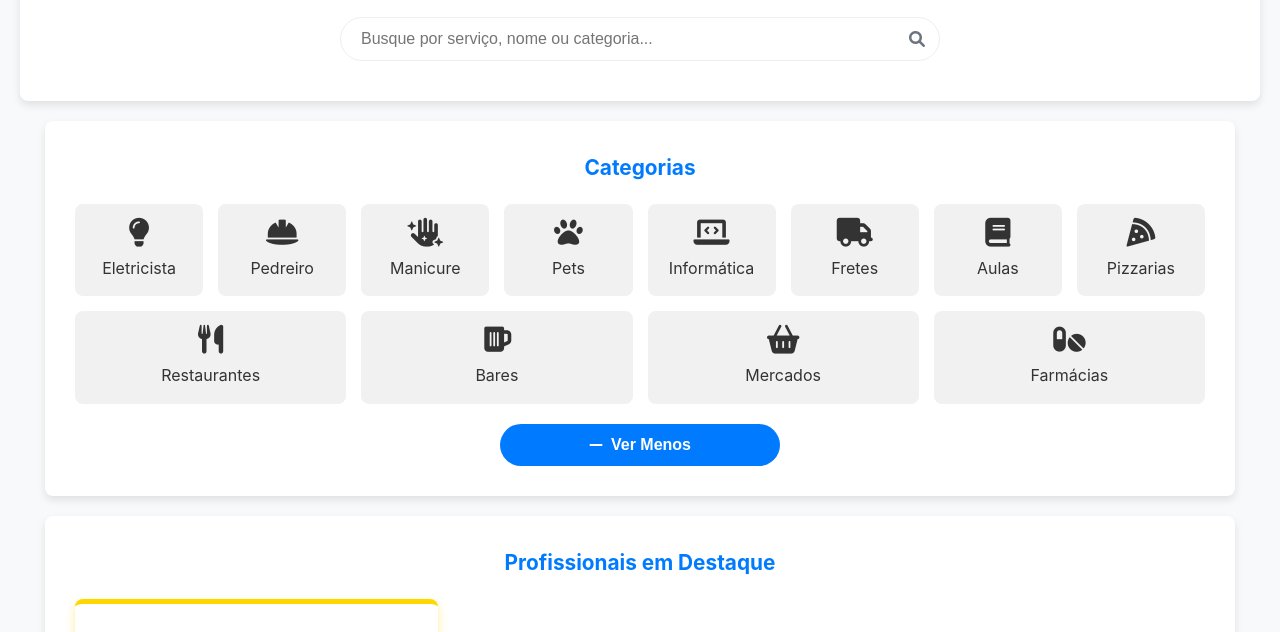
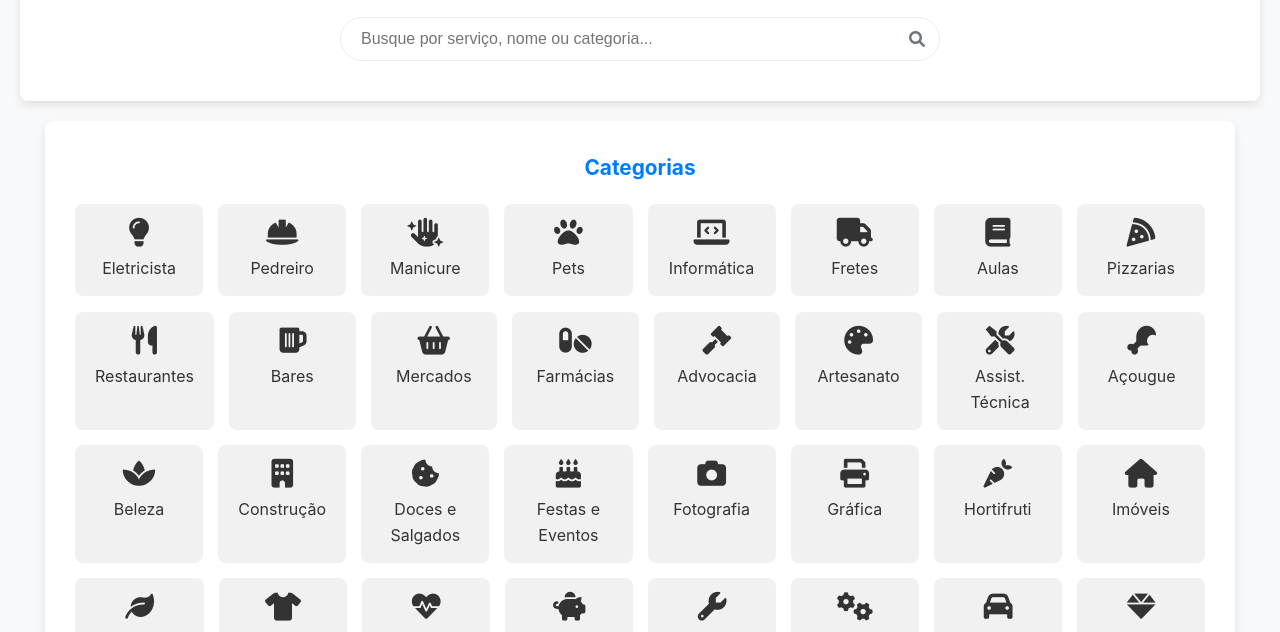
Before and after one commit to Eduardohmn/ListaDeServicos, a plain HTML site: page index.html in a window 1280 px wide. Both pictures are taken after a click on the button "Ver Mais Categorias". Shown: the part 168-800 px from the top of the page. Drawn offline with Linux system fonts and the light colour scheme.

Commit message:
categorias adicionadas

```diff
--- a/assets/css/global.css
+++ b/assets/css/global.css
@@ -36,6 +36,9 @@ footer {
     color: var(--secondary-color);
 }
 
+#moreCategories {
+  margin-top: 1rem; /* Ou o mesmo valor do 'gap' do seu grid */
+}
 
 /* Estilos para telas maiores (Desktop) */
 /* Adicionado para o tema escuro */
--- a/assets/js/script.js
+++ b/assets/js/script.js
@@ -8,14 +8,17 @@ document.addEventListener('DOMContentLoaded', () => {
     const moreCategories = document.getElementById('moreCategories');
     const categoriesSection = document.querySelector('.categories-section'); // Seleciona a seção inteira das categorias
 
-    // --- LÓGICA PARA CATEGORIAS EXPANSÍVEIS ---
+    // --- LÓGICA CORRIGIDA PARA CATEGORIAS EXPANSÍVEIS ---
     if (toggleCategoriesBtn) {
         toggleCategoriesBtn.addEventListener('click', () => {
-            moreCategories.classList.toggle('expanded');
-            if (moreCategories.classList.contains('expanded')) {
+            // Alterna a classe que realmente esconde o elemento
+            moreCategories.classList.toggle('hidden-categories');
+
+            // Verifica se a classe que esconde ainda existe para definir o texto do botão
+            if (moreCategories.classList.contains('hidden-categories')) {
+                toggleCategoriesBtn.innerHTML = '<i class="fa fa-plus"></i> Ver Mais Categorias';
+            } else {
                 toggleCategoriesBtn.innerHTML = '<i class="fa fa-minus"></i> Ver Menos';
-            } else {
-                toggleCategoriesBtn.innerHTML = '<i class="fa fa-plus"></i> Ver Mais Categorias';
             }
         });
     }
@@ -132,6 +135,9 @@ document.addEventListener('DOMContentLoaded', () => {
                 const filteredProviders = allProviders.filter(provider => provider.categoria === selectedCategory);
                 providersTitle.textContent = `Profissionais de ${selectedCategory}`;
                 displayProviders(filteredProviders);
+
+                // Faz a página descer suavemente até o título da seção de prestadores
+                providersTitle.scrollIntoView({ behavior: 'smooth', block: 'start' });
             }
             searchInput.value = '';
         });
--- a/index.html
+++ b/index.html
@@ -51,12 +51,33 @@
             </div>
 
             <div id="moreCategories" class="categories-grid hidden-categories">
-                <a href="#" class="category-item" data-category="Restaurante"><i class="fa fa-utensils"></i>
+                <a href="#" class="category-item" data-category="Restaurantes"><i class="fa fa-utensils"></i>
                     Restaurantes</a>
                 <a href="#" class="category-item" data-category="Bares"><i class="fa fa-beer-mug-empty"></i> Bares</a>
-                <a href="#" class="category-item" data-category="Padaria"><i class="fas fa-basket-shopping"></i>
+                <a href="#" class="category-item" data-category="Mercados"><i class="fas fa-basket-shopping"></i>
                     Mercados</a>
-                <a href="#" class="category-item" data-category="Farmácia"><i class="fa fa-pills"></i> Farmácias</a>
+                <a href="#" class="category-item" data-category="Farmácias"><i class="fa fa-pills"></i> Farmácias</a>
+                <a href="#" class="category-item" data-category="Advocacia"><i class="fa fa-gavel"></i> Advocacia</a>
+                <a href="#" class="category-item" data-category="Artesanato"><i class="fa fa-palette"></i> Artesanato</a>
+                <a href="#" class="category-item" data-category="Assistência Técnica"><i class="fa fa-tools"></i> Assist. Técnica</a>
+                <a href="#" class="category-item" data-category="Açougue"><i class="fa fa-drumstick-bite"></i> Açougue</a>
+                <a href="#" class="category-item" data-category="Beleza e Cosméticos"><i class="fa fa-spa"></i> Beleza</a>
+                <a href="#" class="category-item" data-category="Construção e Reforma"><i class="fa fa-building"></i> Construção</a>
+                <a href="#" class="category-item" data-category="Doces e Salgados"><i class="fa fa-cookie-bite"></i> Doces e Salgados</a>
+                <a href="#" class="category-item" data-category="Festas e Eventos"><i class="fa fa-birthday-cake"></i> Festas e Eventos</a>
+                <a href="#" class="category-item" data-category="Fotografia e Filmagem"><i class="fa fa-camera"></i> Fotografia</a>
+                <a href="#" class="category-item" data-category="Gráfica"><i class="fa fa-print"></i> Gráfica</a>
+                <a href="#" class="category-item" data-category="Hortifruti"><i class="fa fa-carrot"></i> Hortifruti</a>
+                <a href="#" class="category-item" data-category="Imóveis"><i class="fa fa-home"></i> Imóveis</a>
+                <a href="#" class="category-item" data-category="Jardinagem"><i class="fa fa-leaf"></i> Jardinagem</a>
+                <a href="#" class="category-item" data-category="Moda e Vestuário"><i class="fa fa-shirt"></i> Moda</a>
+                <a href="#" class="category-item" data-category="Saúde e Bem-Estar"><i class="fa fa-heartbeat"></i> Saúde</a>
+                <a href="#" class="category-item" data-category="Serviços Financeiros"><i class="fa fa-piggy-bank"></i> Financeiro</a>
+                <a href="#" class="category-item" data-category="Serviços Gerais"><i class="fa fa-wrench"></i> Serviços Gerais</a>
+                <a href="#" class="category-item" data-category="Serviços Técnicos"><i class="fa fa-cogs"></i> Serv. Técnicos</a>
+                <a href="#" class="category-item" data-category="Serviços Veiculares"><i class="fa fa-car"></i> Veículos</a>
+                <a href="#" class="category-item" data-category="Tatuagem e Piercing"><i class="fa fa-gem"></i> Tatuagem</a>
+                <a href="#" class="category-item" data-category="Transporte"><i class="fa fa-bus"></i> Transporte</a>
             </div>
 
             <button id="toggleCategoriesBtn" class="btn-toggle">
```
Also changed, not shown: data/prestadores.json.
